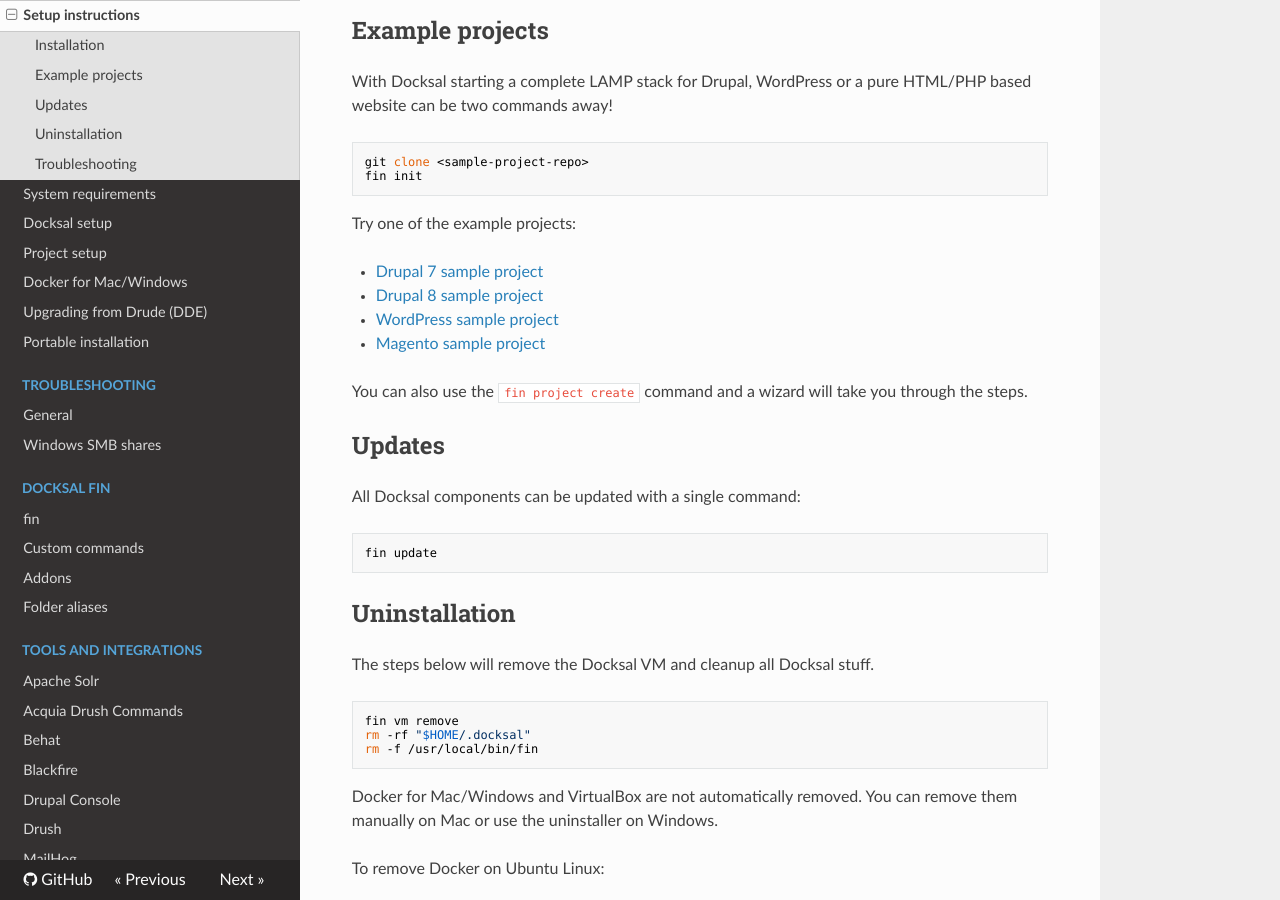
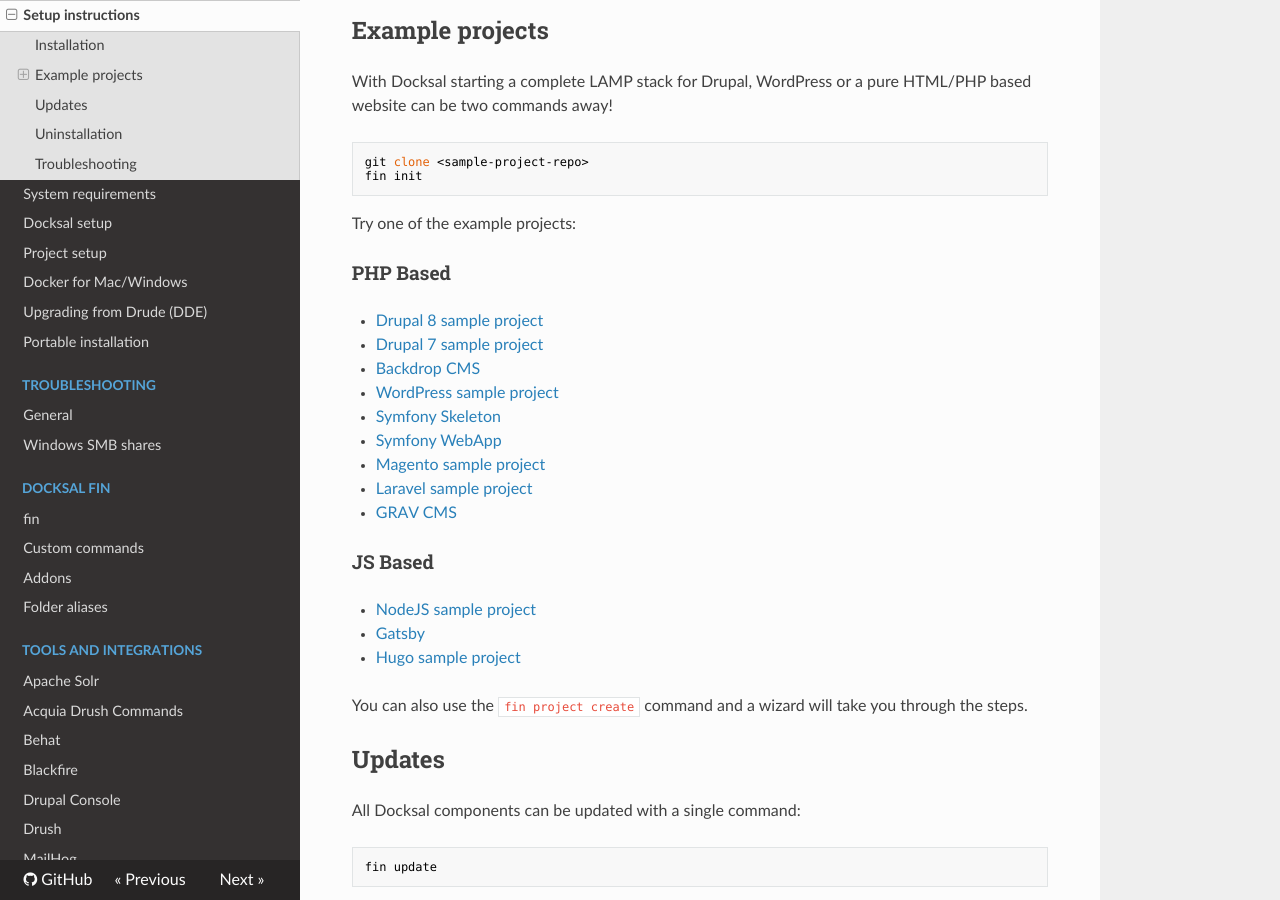
Before and after one commit to docksal/docksal, an MkDocs documentation site: the page built from docs/getting-started/setup.md, in a window 1280 px wide and 900 px high, scrolled down 423 px. Built offline with MkDocs 1.6.1, drawn with Linux system fonts in a browser that asks for light colours; nearby versions of some CDN libraries; old or Windows-style settings are respelled for this version of MkDocs.

Commit message:
Updated options for projects. [CI SKIP]

```diff
--- a/docs/getting-started/setup.md
+++ b/docs/getting-started/setup.md
@@ -24,14 +24,23 @@ fin init
 
 Try one of the example projects:
 
+### PHP Based
+- [Drupal 8 sample project](https://github.com/docksal/drupal8)
 - [Drupal 7 sample project](https://github.com/docksal/drupal7)
-- [Drupal 8 sample project](https://github.com/docksal/drupal8)
+- [Backdrop CMS](https://github.com/docksal/example-backdrop)
 - [WordPress sample project](https://github.com/docksal/wordpress)
+- [Symfony Skeleton](https://github.com/docksal/example-symfony-skeleton)
+- [Symfony WebApp](https://github.com/docksal/example-symfony-webapp)
 - [Magento sample project](https://github.com/docksal/magento)
+- [Laravel sample project](https://github.com/docksal/example-laravel)
+- [GRAV CMS](https://github.com/docksal/example-grav)
 
+### JS Based
+- [NodeJS sample project](https://github.com/docksal/example-nodejs)
+- [Gatsby](https://github.com/docksal/example-gatsby)
+- [Hugo sample project](https://github.com/docksal/example-hugo)
 
 You can also use the `fin project create` command and a wizard will take you through the steps.
-
 
 <a name="updates"></a>
 ## Updates
```
